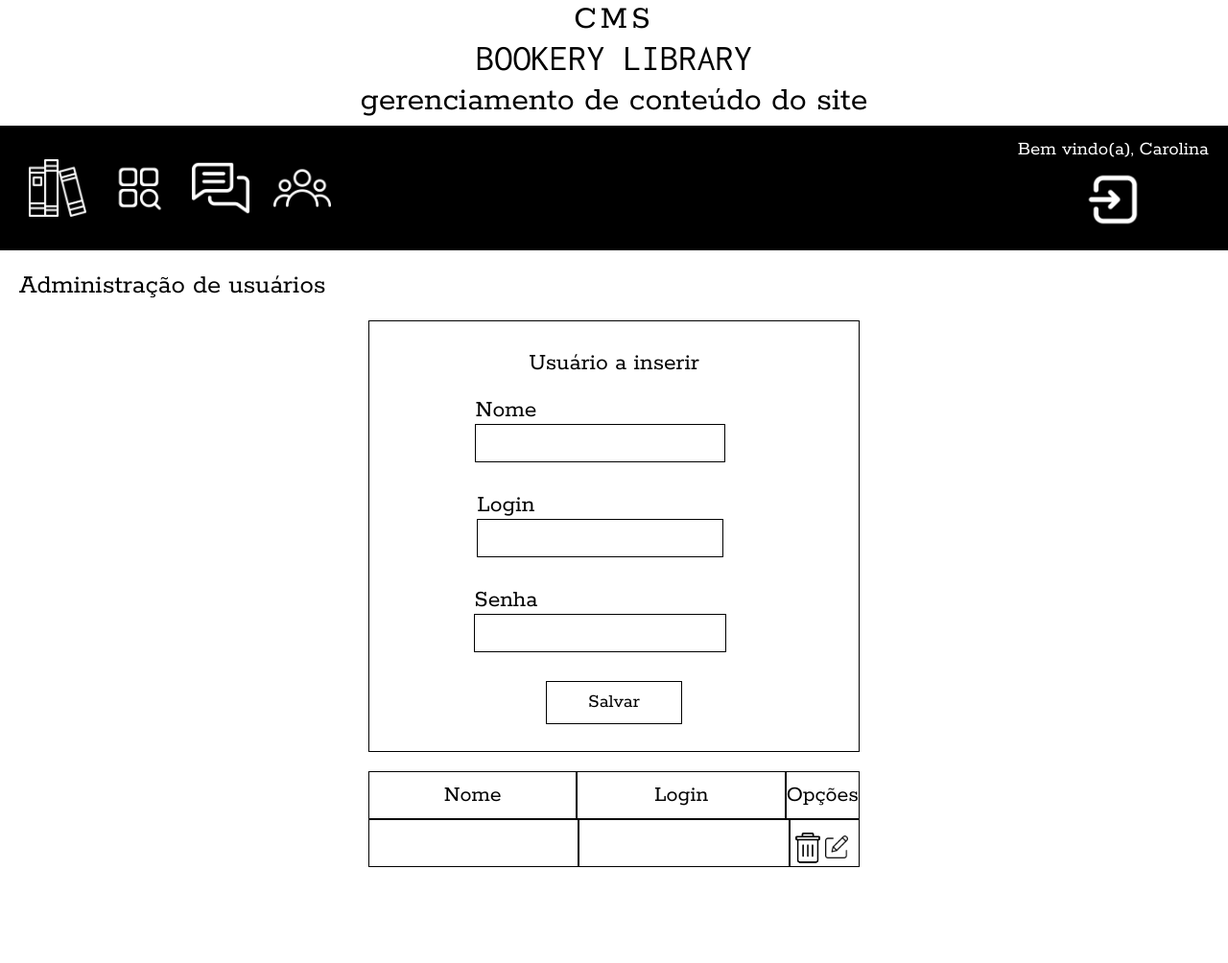
After one commit to yeyhacarol/livraria.php, a PHP site: page /cms/usuarios.php in a window 1280 px wide. The commit adds this page. Shown: the whole page at 96% size. Run offline with PHP 8.4, Linux system fonts and the light colour scheme.

Commit message:
fazendo crud de usuários

```diff
--- a/cms/css/categorias.css
+++ b/cms/css/usuarios.css
@@ -1,4 +1,4 @@
-.category {
+.user-cadaster {
     margin: auto;
 
     display: flex;
@@ -6,7 +6,7 @@
     align-items: center;
 
     width: 40%;
-    height: 300px;
+    height: 450px;
 
     border: 1px solid black;
 
@@ -21,7 +21,11 @@
     flex-direction: column;
 }
 
-.gender {
+.user-insert {
+    margin-bottom: 20px;
+}
+
+.user-cadaster {
     font-size: clamp(1.4rem, 2vw, 1.6rem);
 
     margin-bottom: 20px;
@@ -36,15 +40,15 @@
     font-style: normal;
 }
 
-.input-gender {
+.input-name, .input-login, .input-password {
     width: 90%;
     height: 40px;
 
     margin-bottom: 30px;
 }
 
-.save-gender {
-    width: 30%;
+.save-user {
+    width: 35%;
     height: 45px;
 
     font-weight: 600;
@@ -55,7 +59,7 @@
     transition: all .5s;
 }
 
-.save-gender:hover {
+.save-user:hover {
     background-color: #5e0707;
     color: white;
 
@@ -64,36 +68,36 @@
 }
 
 /* lista de generos */
-.categories-content {
+.users-content {
     width: 40%;
     height: 200px;
 
     margin: auto;
 }
 
-.categories {
+.users {
     width: 100%;
     min-height: 200px;
     height: auto;
 }
 
-.categoriesInfo {
+.usersInfo {
     text-align: center;
 }
 
-.categoriesInfo, .categoriesData {
+.usersInfo, .usersData {
     width: 100%;
     height: 50px;
 
     display: flex;
 }
 
-.gender-data {
+.user-data {
     width: 60%;
 }
 
 .actions {
-    width: 40%;
+    width: 20%;
 
     display: flex;
     justify-content: center;
@@ -111,11 +115,11 @@
     height: 95% !important;
 }
 
-.categoriesData .gender-data {
+.userData .user-data {
     padding-left: 10px;
 }
 
-.gender-data, .actions {
+.user-data, .actions {
     font-size: clamp(1.3rem, 2vw, 1.5rem);
     padding-top: 10px;
     border: 1px solid black;
--- a/cms/header.php
+++ b/cms/header.php
@@ -24,10 +24,10 @@
 
     <div class="nav">
         <div class="navigation">
-            <a href="#"><img src="img/book.png" alt="adm.produtos" title="adm. produtos"></a>
+            <a href="produtos.php"><img src="img/book.png" alt="adm.produtos" title="adm. produtos"></a>
             <a href="categorias.php"><img src="img/category-icon.png" alt="adm.categorias" title="adm. categorias"></a>
             <a href="contatos.php"><img src="img/chatting.png" alt="contatos" title="contatos"></a>
-            <a href="#"><img src="img/user.png" alt="usuários" title="usuários" class="last"></a>
+            <a href="usuarios.php"><img src="img/user.png" alt="usuários" title="usuários" class="last"></a>
         </div>
         <div class="user">
             <span>Bem vindo(a), Carolina</span>
--- a/cms/scriptBancoDados/scriptTblCategorias.sql
+++ b/cms/scriptBancoDados/scriptTblCategorias.sql
@@ -1,3 +1,4 @@
+
 show databases;
 
 use dbbookery;
--- /dev/null
+++ b/cms/usuarios.php
@@ -0,0 +1,71 @@
+<!DOCTYPE html>
+<html lang="en">
+
+<head>
+    <meta charset="UTF-8">
+    <meta name="viewport" content="width=device-width, initial-scale=1.0">
+    <link rel="preconnect" href="https://fonts.googleapis.com">
+    <link rel="preconnect" href="https://fonts.gstatic.com" crossorigin>
+    <link href="https://fonts.googleapis.com/css2?family=Inconsolata&family=Rokkitt&display=swap" rel="stylesheet">
+    <link rel="stylesheet" type="text/css" href="css/reset.css">
+    <link rel="stylesheet" type="text/css" href="css/header.css">
+    <link rel="stylesheet" type="text/css" href="css/usuarios.css">
+    <title>Usuários</title>
+</head>
+
+<body>
+    <?php
+    require_once('header.php');
+    ?>
+
+    <div class="title">
+        <span>Administração de usuários</span>
+    </div>
+
+    <form name="frmUsuario" method="post" action="router.php?component=usuarios&action=inserir">
+        <div class="user-cadaster">
+            <div class="insert">
+                <span class="user-insert">Usuário a inserir</span>
+                <div class="name-area">
+                    <label>Nome</label>
+                    <input type="text" name="txtNome" class="input-name">
+                </div>
+                <div class="login-area">
+                    <label>Login</label>
+                    <input type="text" name="txtLogin" class="input-login">
+                </div>
+                <div class="passwd-area">
+                    <label>Senha</label>
+                    <input type="password" name="txtSenha" class="input-password">
+                </div>
+                <input type="submit" name="btnSalvar" value="Salvar" class="save-user">
+            </div>
+        </div>
+    </form>
+
+    <div class="users">
+        <div class="users-content">
+            <div class="usersInfo">
+                <label class="user-data">Nome</label>
+                <label class="user-data">Login</label>
+                <label class="actions">Opções</label>
+            </div>
+            <div class="usersData">
+                <span class="user-data"></span>
+                <span class="user-data"></span>
+                <span class="actions">
+                    <a onclick="return confirm('Quer mesmo apagar usuário?')" href="">
+                        <img src="img/delete.jpg" alt="apagar" title="apagar usuário">
+                    </a>
+                    <a href="#">
+                        <img src="img/edit.png" alt="editar usuario" title="editar usuário" class="edit">
+                    </a>
+                </span>
+            </div>
+
+        </div>
+
+    </div>
+</body>
+
+</html>
```
Also changed, not shown: cms/controller/controllerCategorias.php (+4 -4 lines), cms/controller/controllerUsuarios.php (added, +36 -0 lines), cms/model/bd/categoria.php (+22 -17 lines), cms/model/bd/usuario.php (added, +62 -0 lines), cms/router.php (+18 -0 lines), cms/scriptBancoDados/scriptTblUsuarios.sql (added, +17 -0 lines).
